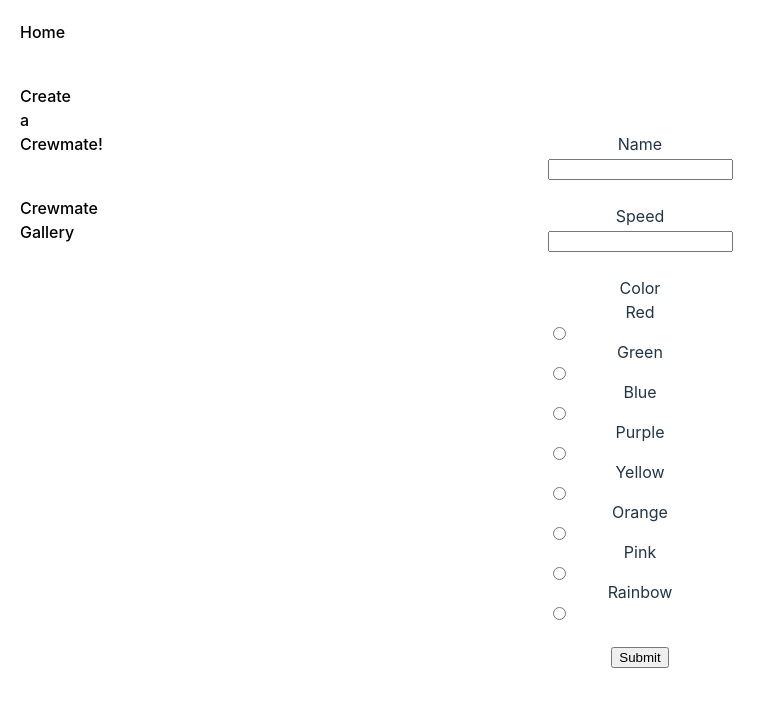
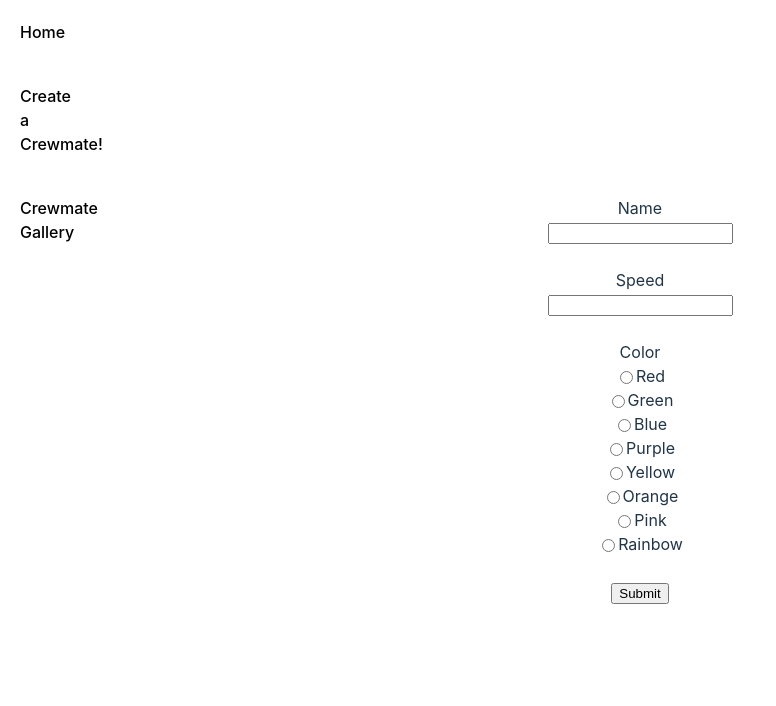
Before and after one commit to Boyce007/Crewmates, a React (Vite) app: page /create in a window 1280 px wide. Shown: the top 706 px of the page, without its empty margins (0-776 px from the left). Built offline with nearby package versions, Linux system fonts and the light colour scheme.

Commit message:
fixed bug with radio button and name input and added styling to radiobuttons to line up

```diff
--- a/src/pages/Create.jsx
+++ b/src/pages/Create.jsx
@@ -7,7 +7,7 @@ const Create = () => {
   const colors = ["Red","Green","Blue","Purple","Yellow","Orange","Pink","Rainbow"]
 
   const handleChange = (e) => {
-    const {name,value} = e.target.value;
+    const {name,value} = e.target;
     setCrewmate((prev)=> {
       return {
         ...prev,
@@ -20,7 +20,7 @@ const Create = () => {
     e.preventDefault();
     await supabase
     .from("Crewmates")
-    .insert({name:crewmate.title,speed:crewmate.speed,color:crewmate.color})
+    .insert({name:crewmate.name,speed:crewmate.speed,color:crewmate.color})
     .select();
     window.location = "/";
 
@@ -40,7 +40,7 @@ const Create = () => {
 
                 <label >Color</label><br />
                 {colors.map(color=>(
-                <label key={color}>
+                <label style={{display:'flex',flexDirection:"row-reverse",justifyContent:"center"}} key={color}>
                   {color}
                     <input
                      type="radio"
@@ -48,11 +48,11 @@ const Create = () => {
                       checked={crewmate.color===color}
                       onChange={handleChange}
                       style={{display:'flex'}}
+                      name="color"
                        />
 
                 </label>
                 ))}
-
                 <br/>
                 <input type="submit" value="Submit" onClick={createCrewmate} />
 
```
